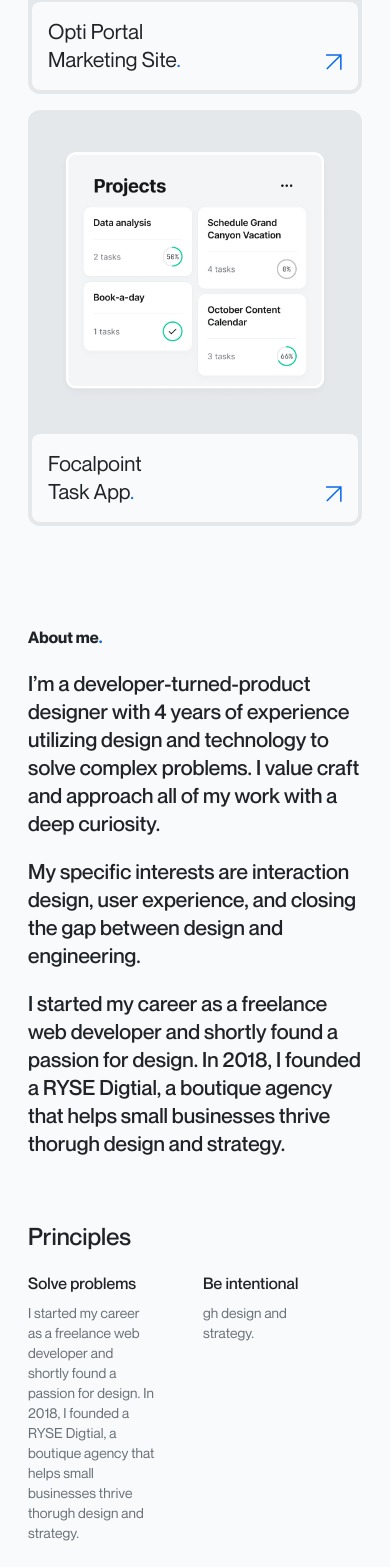
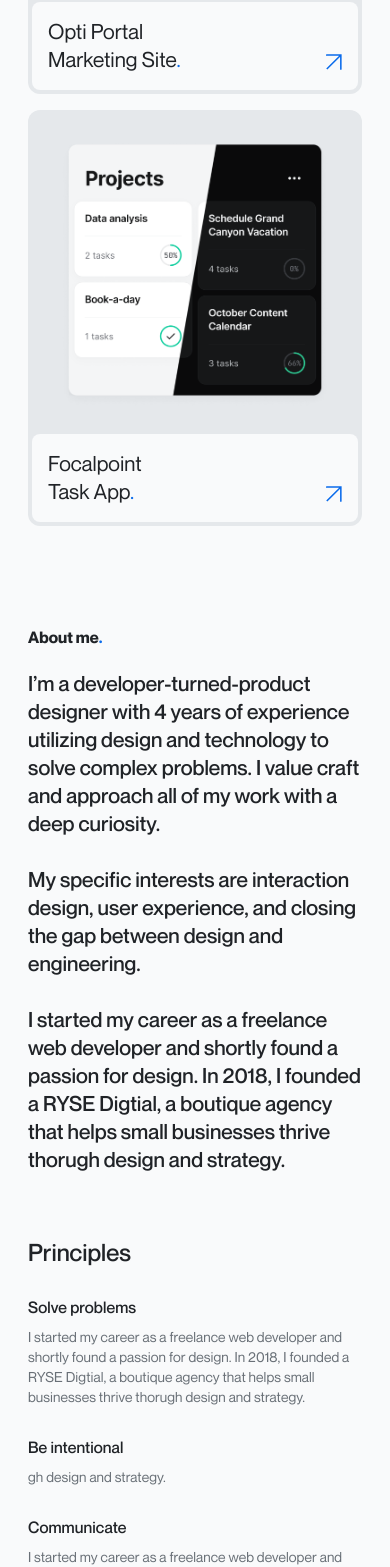
Before and after one commit to ztschwartz/next-portfolio, a Next.js app: page / in a window 390 px wide. Shown: the part 1280-2847 px from the top of the page. Built offline with nearby package versions, Linux system fonts and the light colour scheme.

Commit message:
fixed mobile case study showcase tags alignment

```diff
--- a/pages/index.js
+++ b/pages/index.js
@@ -123,7 +123,7 @@ export default function Home({loaded , loaderView}) {
             <div className={`grid sectionContent`}>
               <div className="col-6--6 contentSection">
                 <div className="textSection">
-                    <p className="textMain textH6 textMedium">If you have any questions or just want to talk about design, I`&apos;`m not a hard guy to get in touch with. Just send me an email or DM me on social media</p>
+                    <p className="textMain textH6 textMedium">If you have any questions or just want to talk about design, I&apos;m not a hard guy to get in touch with. Just send me an email or DM me on social media</p>
                     <p className="textMain textH6 textMedium">I could talk for hours about design, development, or any of my other hobbies.</p>
                   </div>
                   <div className="textRow">
--- a/posts/post.json
+++ b/posts/post.json
@@ -150,7 +150,7 @@
 },{
     "title": "Focalpoint",
     "subtitle": "Task App",
-    "featureImg": "fpImage.png",
+    "featureImg": "fpImageDuo.png",
     "meta": {
         "date": "2020",
         "description": "Using real feedback and sponsor users to design an internal app that enabled ambassadors to quickly and easily manage their work responsibilities.",
--- a/styles/CaseStudy.module.css
+++ b/styles/CaseStudy.module.css
@@ -40,7 +40,7 @@
 @media(max-width: 768px){
 
     .showcaseContent{
-        gap: 2rem;
+        row-gap: 2rem;
     }
 
     .showcaseMeta{
@@ -50,8 +50,12 @@
     }
 
     .showcaseTags{
+        justify-self: stretch;
         text-align: left;
         gap: 1rem;
+        row-gap: 0.5rem;
+        grid-template-columns: 1fr 1fr;
+        grid-auto-flow:initial;
         justify-items: start;
     }
 
--- a/styles/globals.css
+++ b/styles/globals.css
@@ -493,7 +493,18 @@ body {
 
 
   .textSection{
-    gap: 1.25rem;
+    gap: 1.75rem;
+    padding-right: 0;
+  }
+
+  .textRow{
+    grid-template-columns: none;
+    display: grid;
+    grid-auto-flow: row;
+    gap: 1.75rem;
+  }
+
+  .textRow > .textGroup{
     padding-right: 0;
   }
 
```
Also changed, not shown: public/img/fpImageDuo.png (added).
